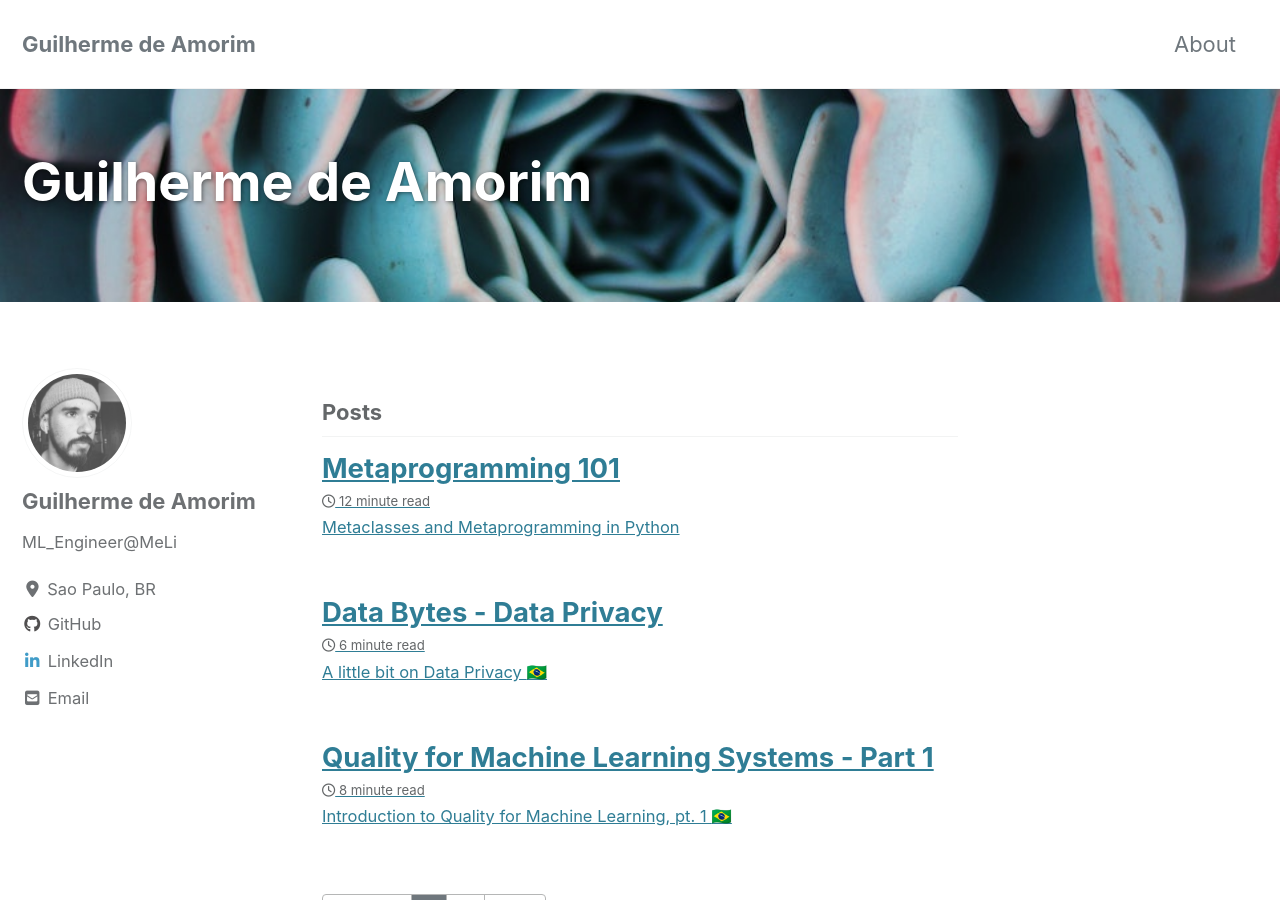
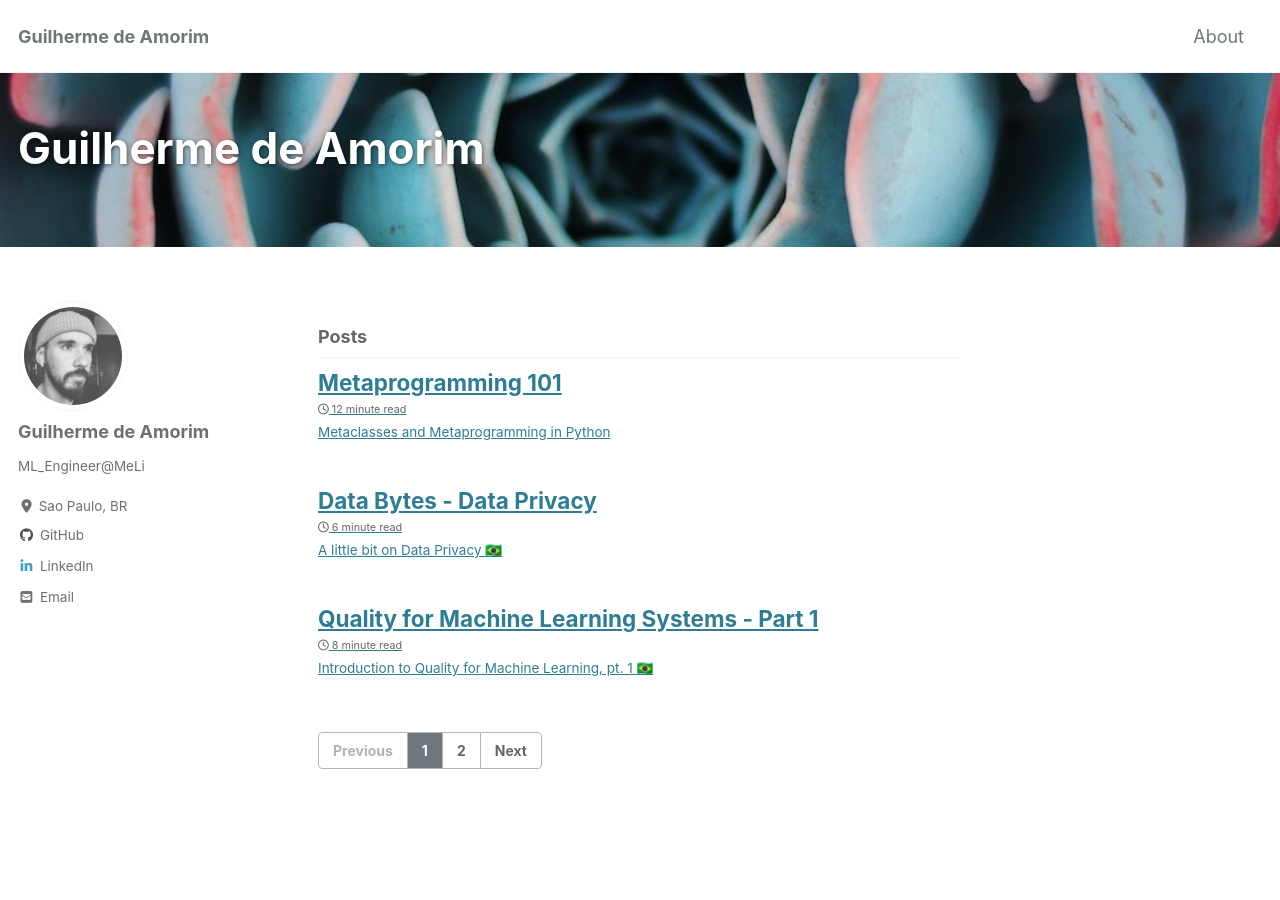
Before and after one commit to guimorg/guimorg.github.io, a Jekyll site: the page built from index.html, in a window 1280 px wide and 900 px high. Built offline with Jekyll 4.4.1, drawn with Linux system fonts in a browser that asks for light colours; cached includes are drawn as plain includes; nearby versions of some CDN libraries; the list of posts is cut into pages by our own code.

Commit message:
Increasing width for posts

```diff
--- a/assets/css/main.scss
+++ b/assets/css/main.scss
@@ -1,8 +1,71 @@
 ---
 # Only the main Sass file needs front matter (the dashes are enough)
+# Taken from https://github.com/mmistakes/minimal-mistakes/issues/2726
 ---
 
 @charset "utf-8";
 
+/*
+GS: to override any SASS variables in "_variables.scss", you must place new values here, BEFORE
+the `@import` statements, as that is the point where the variables are used!
+See: https://github.com/mmistakes/minimal-mistakes/issues/2278#issuecomment-541484035
+*/
+
+/*
+- Let's override the stinking `$max-width` variable in "_variables.scss", which controls the
+  maximum width of the entire content on the screen, as it is currently set to `$x-large`, which
+  is only 1280px, which is too small to take up the entire width on a standard
+  1920 (px wide) x 1080 (px tall) display, and WAY TOO SMALL for a 3840 x 2160 4k display!
+This is what is currently in "_variables.scss" under the "Breakpoints" section:
+
+        $small: 600px !default;
+        $medium: 768px !default;
+        $medium-wide: 900px !default;
+        $large: 1024px !default;
+        $x-large: 1280px !default;
+        $max-width: $x-large !default;
+
+Override $max-width (don't forget the semicolon!):
+*/
+$max-width: 100%;
+
+
 @import "minimal-mistakes/skins/{{ site.minimal_mistakes_skin | default: 'default' }}"; // skin
 @import "minimal-mistakes"; // main partials
+
+
+/*
+GS: override any CSS with new CSS styles AFTER the `@import "minimal-mistakes";` line just above!
+See: https://github.com/mmistakes/minimal-mistakes/issues/1219#issuecomment-326809412
+Anything you place after this point will therefore "cascade and override" the previous CSS styles.
+*/
+
+/*
+GS: Decrease font sizes of the entire website.
+Defaults for small, medium, large, and x-large screens are:
+16, 18, 20, and 22px, in that order. All other font sizes are "em"
+[typography unit](https://en.wikipedia.org/wiki/Em_(typography)) multipliers of these pixel
+(px) values, and are therefore relative to and changed by these singular pixel values.
+See: https://github.com/mmistakes/minimal-mistakes/issues/1219#issuecomment-326809412
+- It looks like the screen pixel sizes to move into each new "size" category are defined in
+  the "Breakpoints" section of "_variables.scss"?
+*/
+html {
+  font-size: 12px; // change to whatever
+
+  @include breakpoint($small) {
+    font-size: 12px; // change to whatever
+  }
+
+  @include breakpoint($medium) {
+    font-size: 14px; // change to whatever
+  }
+
+  @include breakpoint($large) {
+    font-size: 16px; // change to whatever
+  }
+
+  @include breakpoint($x-large) {
+    font-size: 18px; // change to whatever
+  }
+}
```
